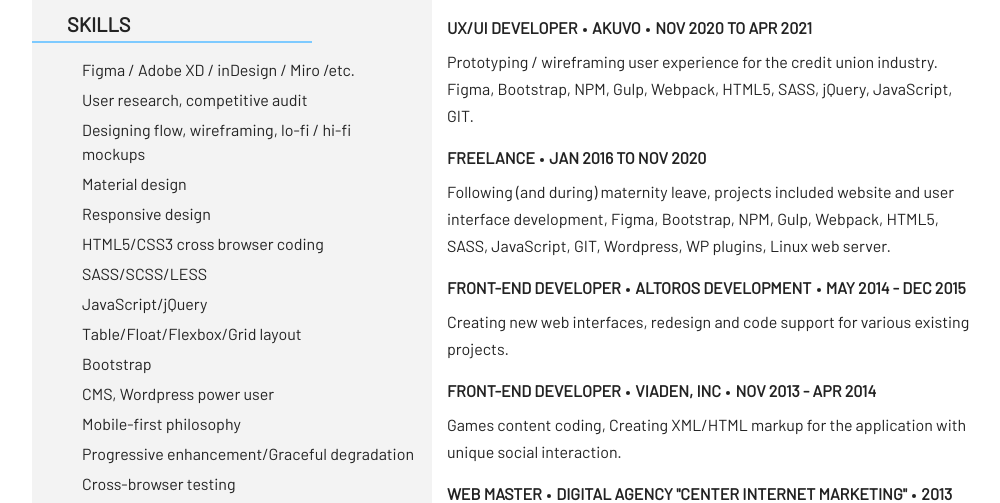
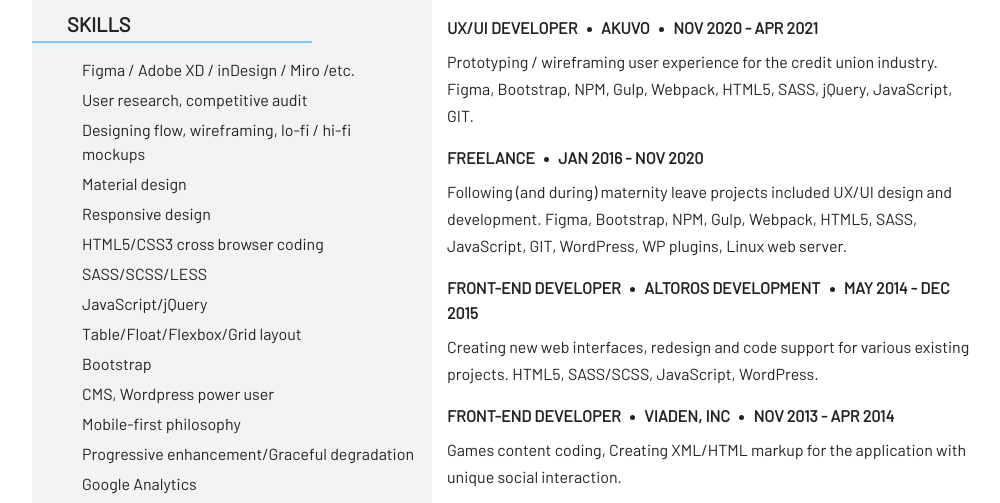
Before and after one commit to kate-pote/kate-pote.github.io, a plain HTML site: page cv/index.html in a window 1280 px wide. Shown: the part 262-765 px from the top of the page, without its empty margins (128-1128 px from the left). Drawn offline with nearby package versions, Linux system fonts and the light colour scheme.

Commit message:
CV update

```diff
--- a/cv/index.html
+++ b/cv/index.html
@@ -56,7 +56,6 @@
             <li>CMS, Wordpress power user</li>
             <li>Mobile-first philosophy</li>
             <li>Progressive enhancement/Graceful degradation</li>
-            <li>Cross-browser testing</li>
             <li>Google Analytics</li>
             <li>Familiar with collaborative tool (JIRA, Confluence)</li>
             <li>Experience working with worldwide distributed development team used such development methodologies as Scrum, Agile</li>
@@ -99,9 +98,6 @@
                   <a class="link" href="https://bermanlawn.github.io/" target="_blank">Lawn and Landscaping LLC Developing</a>
                 </li>
                 <li>
-                  <a class="link" href="https://kate-pote.github.io/konstbel" target="_blank">Konst (Tablet and Mobile only) Developing</a>
-                </li>
-                <li>
                   <a class="link" href="https://kate-pote.github.io/space-potato/" target="_blank">&quot;Space Potato&quot; Landing page Developing</a>
                 </li>
                 <li>Weather Website Developing<br>
@@ -118,6 +114,9 @@
                   <a class="link" href="https://kate-pote.github.io/citykey/profile.html" target="_blank">4 </a>,
                   <a class="link" href="https://kate-pote.github.io/citykey/index-perfect-day.html" target="_blank">5 </a>)
                 </li>
+                <li>
+                  <a class="link" href="https://kate-pote.github.io/konstbel" target="_blank">Konst (Tablet and Mobile only) Developing</a>
+                </li>
               </ul>
         </aside>
         <article class="cont-col col-md-7">
@@ -125,21 +124,21 @@
           <p>Hi, I'm Kate and I wear two hats. I have 2+ years of work as an UX/UI Designer and 5 years of experience in HTML, CSS, JavaScript as a Front-End Developer. I also have work experience in a product team and shared service team. Effective communication with customers and within a team. I quickly get in touch with people and know how to maintain a good relationship.
           </p>
           <h3>experience</h3>
-          <h4>UX/UI Developer <i class="circle"></i> AKUVO <i class="circle"></i> NOV 2020 to APR 2021</h4>
+          <h4>UX/UI Developer <i class="circle"></i> AKUVO <i class="circle"></i> NOV 2020 - APR 2021</h4>
           <p>
             Prototyping / wireframing user experience for the credit union industry.
             Figma, Bootstrap, NPM, Gulp, Webpack, HTML5, SASS, jQuery, JavaScript, GIT.
           </p>
 
-          <h4>freelance <i class="circle"></i> JAN 2016 to NOV 2020</h4>
+          <h4>freelance <i class="circle"></i> JAN 2016 - NOV 2020</h4>
           <p>
-            Following (and during) maternity leave, projects included website and user interface development,
-            Figma, Bootstrap, NPM, Gulp, Webpack, HTML5, SASS, JavaScript, GIT, Wordpress,
+            Following (and during) maternity leave projects included UX/UI design and development.
+            Figma, Bootstrap, NPM, Gulp, Webpack, HTML5, SASS, JavaScript, GIT, WordPress,
             WP plugins, Linux web server.
           </p>
           <h4>front-end developer <i class="circle"></i> altoros development <i class="circle"></i> MAY 2014 - DEC 2015</h4>
           <p>
-            Creating new web interfaces, redesign and code support for various existing projects.
+            Creating new web interfaces, redesign and code support for various existing projects. HTML5, SASS/SCSS, JavaScript, WordPress.
           </p>
           <h4>front-end developer <i class="circle"></i> viaden, inc <i class="circle"></i> NOV 2013 - APR 2014</h4>
           <p>
--- a/cv/styles/main.css
+++ b/cv/styles/main.css
@@ -172,11 +172,11 @@ ul li {
 .cont-col .circle {
   vertical-align: middle;
   display: inline-block;
-  width: 4px;
-  height: 4px;
+  width: 5px;
+  height: 5px;
   border-radius: 50%;
   background: #232323;
-  margin: 0 2px;
+  margin: 0 6px;
 }
 
 .cont-col ul li a {
```
